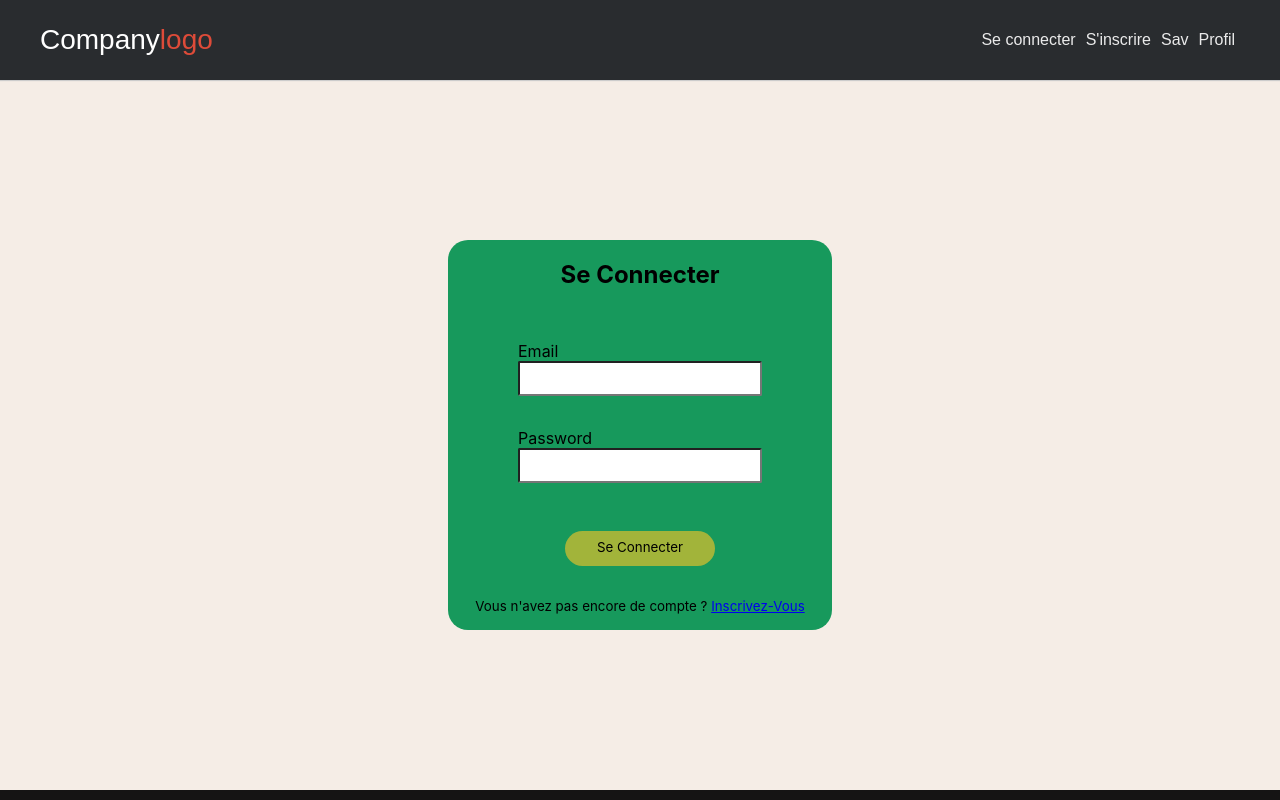
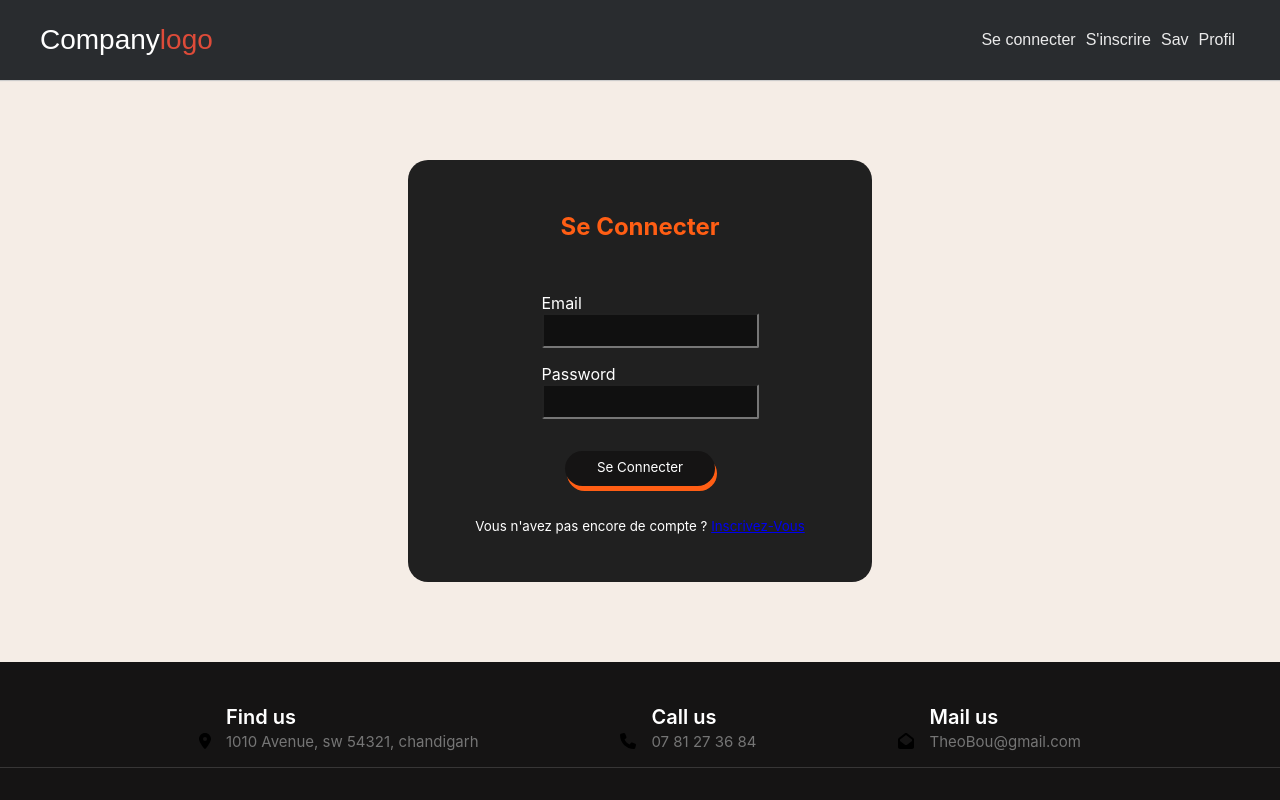
Before and after one commit to PepitoMercurio/hackaton, a React (Create React App) app: page /login in a window 1280 px wide. Shown: the top 800 px of the page. Built offline with nearby package versions, Linux system fonts and the light colour scheme.

Commit message:
head-foot

```diff
--- a/src/Compotants/Footer/index.jsx
+++ b/src/Compotants/Footer/index.jsx
@@ -23,7 +23,7 @@ export default function Footer() {
                                 <FontAwesomeIcon icon={faPhone} />
                                 <div className="cta-text">
                                     <h4>Call us</h4>
-                                    <span>9876543210 0</span>
+                                    <span>07 81 27 36 84</span>
                                 </div>
                             </div>
                         </div>
@@ -32,7 +32,7 @@ export default function Footer() {
                                 <FontAwesomeIcon icon={faEnvelopeOpen} />
                                 <div className="cta-text">
                                     <h4>Mail us</h4>
-                                    <span>mail@info.com</span>
+                                    <span>TheoBou@gmail.com</span>
                                 </div>
                             </div>
                         </div>
--- a/src/Style/scss/Componants/Button/style.scss
+++ b/src/Style/scss/Componants/Button/style.scss
@@ -1,6 +1,6 @@
 .Button {
     // background-color:#2fbb7a ;
-    background-color: rgba(162, 180, 58, 1);
+    background-color:#151414;
     // background-color: #3AE594;
     color: black;
     padding-top: 0.5rem;
@@ -10,10 +10,12 @@
     border-radius: 2rem;
     transition-duration: 0.5s;
     cursor: pointer;
+    box-shadow: 2px 5px#ff5e14;
 
     &:hover {
         // background-color: rgb(230, 230, 230);
-        background-color: rgba(185, 206, 61, 1);
+        // background-color: rgba(185, 206, 61, 1);
         transition-duration: 0.5s;
+        box-shadow: none;
     }
 }
--- a/src/Style/scss/Componants/Footer/style.scss
+++ b/src/Style/scss/Componants/Footer/style.scss
@@ -8,6 +8,10 @@ ul {
     display: flex;
     justify-content: space-around;
 
+}
+.footer-logo a{
+    text-decoration: none;
+    color: #fff;
 }
 .footer-section {
   background: #151414;
--- a/src/Style/scss/Pages/Login/style.scss
+++ b/src/Style/scss/Pages/Login/style.scss
@@ -1,53 +1,64 @@
-html{
+html {
     height: 100%;
 }
+
 .titre {
-    // background-color:#2fbb7a;
-    width : 100%;
+    width: 100%;
     text-align: center;
+    color: #ff5e14;
 }
+
 .Login {
     display: flex;
     flex-direction: column;
     align-items: center;
-    height: 100%;
+    min-height: 100vh; /* Utilisez min-height pour garantir que le contenu s'étend sur toute la hauteur de la fenêtre */
     width: 100%;
 
-
     h2 {
-        // margin-bottom: 2rem;
+        /* margin-bottom: 2rem; */
     }
 
     .Login-form {
         display: flex;
-        width: 30%;
-        margin: 10rem auto;
+        width: 80%; /* Ajustez la largeur du formulaire pour les écrans plus petits */
+        max-width: 400px; /* Limitez la largeur maximale du formulaire */
+        margin: 5rem auto;
         flex-direction: column;
         align-items: center;
-
-        background-color: #17995C;
-        // padding: 2rem;
-        // padding-left: 10%;
-        // padding-right: 10%;
+        background-color: #202020;
         border-radius: 20px;
+        padding: 2rem;
 
         input {
             padding: 0.5rem;
             border-radius: 2px;
-            width: 14rem;
-            margin-bottom: 2rem;
+            width: 100%; /* Remplissez la largeur du conteneur parent */
+            margin-bottom: 1rem;
+            background-color: rgba(0, 0, 0, 0.5);
+            color: white;
         }
 
         p {
             font-size: smaller;
             margin: 1rem;
             text-align: center;
+            color: white;
         }
     }
-    .Login-input{
+
+    .Login-input {
         margin-top: 2rem;
         display: flex;
         flex-direction: column;
-        text-align:left;
+        text-align: left;
+        color: white;
     }
 }
+
+/* Ajoutez des Media Queries pour des ajustements spécifiques en fonction de la largeur de l'écran */
+@media (max-width: 768px) {
+    .Login-form {
+        width: 90%; /* Ajustez la largeur pour les écrans plus petits */
+    }
+}
--- a/src/Style/scss/Pages/Sign-In/style.scss
+++ b/src/Style/scss/Pages/Sign-In/style.scss
@@ -6,6 +6,7 @@
 
     h2 {
         margin-bottom: 2rem;
+        color: #ff5e14;
     }
 
     .SignIn-form {
@@ -14,31 +15,38 @@
         align-items: center;
         margin: 5rem auto;
         padding: 2rem;
-        width: 25%;
-        background-color: #17995C;
-        // padding: 2rem;
-        // padding-left: 10%;
-        // padding-right: 10%;
+        width: 80%; /* Ajustez la largeur du formulaire pour les écrans plus petits */
+        max-width: 400px; /* Limitez la largeur maximale pour éviter qu'elle ne devienne trop grande */
+        background-color: #202020;
         border-radius: 20px;
-
 
         input {
             padding: 0.5rem;
             border-radius: 2px;
-            width: 14rem;
-            margin-bottom: 2rem;
+            width: 100%; /* Remplissez la largeur du conteneur parent */
+            margin-bottom: 1rem;
+            background-color: rgba(0, 0, 0, 0.5);
+            color: white;
         }
 
         p {
             font-size: smaller;
+            color: white;
         }
+    }
+}
 
+.SignIn-input {
+    margin-top: 2rem;
+    display: flex;
+    flex-direction: column;
+    text-align: left;
+    color: white;
+}
+
+/* Ajoutez des Media Queries pour des ajustements spécifiques en fonction de la largeur de l'écran */
+@media (max-width: 768px) {
+    .SignIn-form {
+        width: 90%; /* Ajustez la largeur pour les écrans plus petits */
     }
-
 }
-.SignIn-input{
-    margin-top: 2rem;
-display: flex;
-flex-direction: column;
-text-align:left;
-}
```
